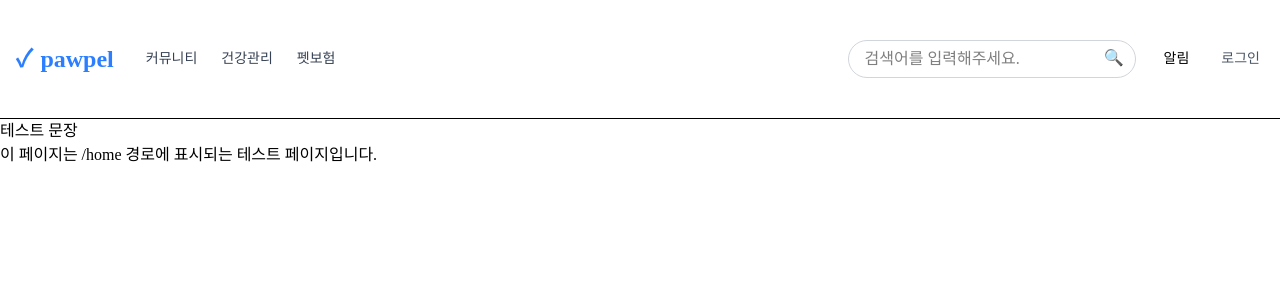
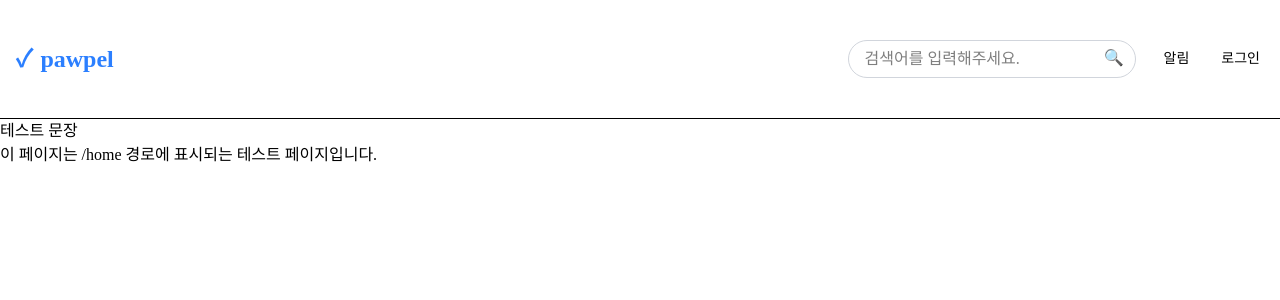
Before and after one commit to Songyonggeun/pawpelfront, a Next.js app: page /home in a window 1280 px wide. Shown: the top 300 px of the page. Built offline with nearby package versions, Linux system fonts and the light colour scheme; a web font is replaced by a local one.

Commit message:
form문으로 로그인 할 수 있게 다시 수정

```diff
--- a/app/(application)/login/page.jsx
+++ b/app/(application)/login/page.jsx
@@ -10,37 +10,11 @@ export default function LoginPage() {
   const [errorMessage, setErrorMessage] = useState(""); // 에러 메시지 상태 추가
   const router = useRouter(); // 로그인 후 리다이렉션을 위한 useRouter
 
-  const handleSubmit = async (e) => {
-    e.preventDefault(); // 폼의 기본 제출 동작을 방지
-
-    const loginData = { userId, password };
-
-    try {
-      const response = await fetch(`${process.env.NEXT_PUBLIC_SPRING_SERVER_URL}/permit/auth/signin`, {
-        method: 'POST',
-        headers: {
-          'Content-Type': 'application/json',
-        },
-        body: JSON.stringify(loginData),
-      });
-
-      if (response.ok) {
-        // 로그인 성공 시 대시보드 페이지로 리다이렉트
-        router.push("/dashboard");
-      } else {
-        const result = await response.json();
-        setErrorMessage(result.message || "로그인 실패. 다시 시도해 주세요.");
-      }
-    } catch (error) {
-      console.error("로그인 요청 중 오류 발생:", error);
-      setErrorMessage("서버와의 연결에 문제가 발생했습니다.");
-    }
-  };
-
   return (
     <div className="flex justify-center items-start min-h-screen bg-gray-100 pt-10 sm:pt-20">
       <form
-        onSubmit={handleSubmit} // 비동기 제출로 변경
+        action={`${process.env.NEXT_PUBLIC_SPRING_SERVER_URL}/permit/auth/signin`}
+        method="POST"
         className="bg-white p-8 rounded-xl shadow-md w-full max-w-sm"
       >
         <h2 className="text-2xl font-semibold mb-6 text-center">로그인</h2>
--- a/app/(application)/signup/Step2/page.jsx
+++ b/app/(application)/signup/Step2/page.jsx
@@ -129,7 +129,7 @@ const Step2 = () => {
           method: "POST",
           headers: { "Content-Type": "application/json" },
           body: JSON.stringify({
-            name: name,                         // ✅ 사용자 ID
+            name: username,                         // ✅ 사용자 ID
             pass: password,                   // ✅ 비밀번호
             socialName: name,                 // 선택사항
             email: email,                     // ✅ 완성된 전체 이메일
--- a/components/(application)/header.jsx
+++ b/components/(application)/header.jsx
@@ -1,68 +1,57 @@
 'use client';
 
-import React, { useState } from 'react';
-import { useRouter } from 'next/navigation'; // useRouter 추가
-import CommunityMenu from '@/components/(application)/communityMenu';
-import HealthCareMenu from '@/components/(application)/healthCare';
-import Link from 'next/link'; // Link 추가
+import React, { useState, useEffect } from 'react';
+import { useRouter } from 'next/navigation';
+import Link from 'next/link';
 
 export default function Header() {
-  const [showCommunityMenu, setShowCommunityMenu] = useState(false);
-  const [showHealthCareMenu, setShowHealthCareMenu] = useState(false);
-  const [mobileMenuOpen, setMobileMenuOpen] = useState(false);
-  const router = useRouter(); // useRouter 훅 사용
+  const [user, setUser] = useState(null);
+  const router = useRouter();
 
-  // 사용자 데이터 시뮬레이션 (실제 인증 로직으로 대체 필요)
-  const user = {
-    isLoggedIn: false, // 로그인 여부 (false로 변경하면 로그인 안 됨)
-    role: 'user' // 역할 (예: 'admin', 'user', 'guest')
-  };
+  // 앱 로드 시 토큰을 확인하고 사용자 정보를 가져옵니다.
+  useEffect(() => {
+    const token = localStorage.getItem('jwtToken'); // 로컬 스토리지에서 JWT 토큰 가져오기
+    if (token) {
+      // 토큰이 있으면 사용자 인증 정보를 확인합니다.
+      const fetchUserData = async () => {
+        try {
+          const response = await fetch(`${process.env.NEXT_PUBLIC_SPRING_SERVER_URL}/permit/auth/user`, {
+            method: 'GET',
+            headers: {
+              'Authorization': `Bearer ${token}`, // 헤더에 JWT 토큰 추가
+            },
+          });
 
-  const toggleCommunityMenu = () => {
-    setShowCommunityMenu(prev => !prev);
-    setShowHealthCareMenu(false);
-  };
+          if (response.ok) {
+            const data = await response.json();
+            setUser(data); // 사용자 정보 상태 업데이트
+          } else {
+            setUser(null);  // 토큰이 유효하지 않으면 사용자 정보를 null로 설정
+          }
+        } catch (error) {
+          console.error('사용자 정보 로딩 오류:', error);
+          setUser(null);
+        }
+      };
 
-  const toggleHealthCareMenu = () => {
-    setShowHealthCareMenu(prev => !prev);
-    setShowCommunityMenu(false);
-  };
+      fetchUserData();
+    }
+  }, []);
 
-  const toggleMobileMenu = () => {
-    setMobileMenuOpen(prev => !prev);
-    if (mobileMenuOpen) {
-      setShowCommunityMenu(false);
-      setShowHealthCareMenu(false);
-    }
+  const handleLogout = () => {
+    localStorage.removeItem('jwtToken'); // 로컬 스토리지에서 JWT 토큰 삭제
+    setUser(null); // 사용자 정보 초기화
+    router.push('/login'); // 로그인 페이지로 리다이렉트
   };
 
   return (
     <header className="w-full border-b bg-white">
       <div className="max-w-7xl mx-auto px-4 py-10 flex items-center justify-between">
-        {/* 로고 */}
         <div className="flex items-center space-x-2">
           <span className="text-blue-500 text-2xl font-bold">✓</span>
           <span className="text-2xl font-bold text-blue-500">pawpel</span>
         </div>
 
-        {/* 데스크탑 네비게이션 */}
-        <nav className="hidden md:flex space-x-6 text-gray-700 text-sm items-start mr-auto ml-8">
-          <button
-            onClick={toggleCommunityMenu}
-            className="relative hover:text-blue-500"
-          >
-            커뮤니티
-          </button>
-          <button
-            onClick={toggleHealthCareMenu}
-            className="relative hover:text-blue-500"
-          >
-            건강관리
-          </button>
-          <a href="#" className="hover:text-blue-500">펫보험</a>
-        </nav>
-
-        {/* 검색 + 아이콘 (데스크탑) */}
         <div className="hidden md:flex items-center space-x-6">
           <div className="relative">
             <input
@@ -78,91 +67,17 @@ export default function Header() {
           <button className="p-1 rounded hover:bg-gray-100 text-sm" aria-label="알림">알림</button>
 
           {/* 로그인 상태에 따른 버튼 표시 */}
-          {!user.isLoggedIn ? (
-            <div className="p-1 rounded hover:bg-gray-100 text-sm">
-              <Link href="/login" className="text-gray-600">로그인</Link>
-            </div>
-          ) : user.role === 'admin' ? (
-            <button className="p-1 rounded hover:bg-gray-100 text-sm" aria-label="관리자">관리자</button>
+          {user ? (
+            <Link href="/myPage" className="p-1 rounded hover:bg-gray-100 text-sm" aria-label="마이페이지">
+              마이페이지
+            </Link>
           ) : (
-            <Link href="/myPage" className="p-1 rounded hover:bg-gray-100 text-sm" aria-label="마이페이지">마이페이지</Link>
+            <Link href="/login" className="p-1 rounded hover:bg-gray-100 text-sm" aria-label="로그인">
+              로그인
+            </Link>
           )}
         </div>
-
-        {/* 모바일 햄버거 메뉴 버튼 */}
-        <button
-          className="md:hidden p-2 rounded-md hover:bg-gray-100"
-          onClick={toggleMobileMenu}
-          aria-label="모바일 메뉴 토글"
-        >
-          <svg
-            className="w-6 h-6 text-gray-700"
-            fill="none"
-            stroke="currentColor"
-            strokeWidth={2}
-            strokeLinecap="round"
-            strokeLinejoin="round"
-            viewBox="0 0 24 24"
-          >
-            {mobileMenuOpen ? (
-              <path d="M6 18L18 6M6 6l12 12" />
-            ) : (
-              <path d="M3 12h18M3 6h18M3 18h18" />
-            )}
-          </svg>
-        </button>
       </div>
-
-      {/* 커뮤니티 서브 메뉴 (데스크탑) */}
-      {showCommunityMenu && (
-        <div className="max-w-7xl mx-auto px-4 border-t border-gray-200 md:block hidden">
-          <CommunityMenu visible={showCommunityMenu} />
-        </div>
-      )}
-
-      {/* 건강관리 서브 메뉴 (데스크탑) */}
-      {showHealthCareMenu && (
-        <div className="max-w-7xl mx-auto px-4 border-t border-gray-200 md:block hidden">
-          <HealthCareMenu />
-        </div>
-      )}
-
-      {/* 모바일 메뉴 */}
-      {mobileMenuOpen && (
-        <div className="md:hidden border-t border-gray-200 px-4 py-3 space-y-4">
-          <button
-            onClick={toggleCommunityMenu}
-            className="block w-full text-left text-gray-700 font-semibold hover:text-blue-500"
-          >
-            커뮤니티
-          </button>
-          {showCommunityMenu && <CommunityMenu visible={showCommunityMenu} />}
-
-          <button
-            onClick={toggleHealthCareMenu}
-            className="block w-full text-left text-gray-700 font-semibold hover:text-blue-500"
-          >
-            건강관리
-          </button>
-          {showHealthCareMenu && <HealthCareMenu />}
-
-          <a href="#" className="block text-gray-700 hover:text-blue-500">펫보험</a>
-
-          {/* 모바일 아이콘 버튼 세로 정렬 */}
-          <div className="flex flex-col space-y-2 text-sm">
-            <button className="text-left p-1 rounded hover:bg-gray-100" aria-label="알림">알림</button>
-
-            {/* 모바일 상태에 따른 버튼 표시 */}
-            {!user.isLoggedIn ? (
-              <Link href="/login" className="text-left p-1 rounded hover:bg-gray-100 text-gray-600">로그인</Link>
-            ) : user.role === 'admin' ? (
-              <button className="text-left p-1 rounded hover:bg-gray-100">관리자</button>
-            ) : (
-              <Link href="/myPage" className="text-left p-1 rounded hover:bg-gray-100">마이페이지</Link>
-            )}
-          </div>
-        </div>
-      )}
     </header>
   );
 }
```
